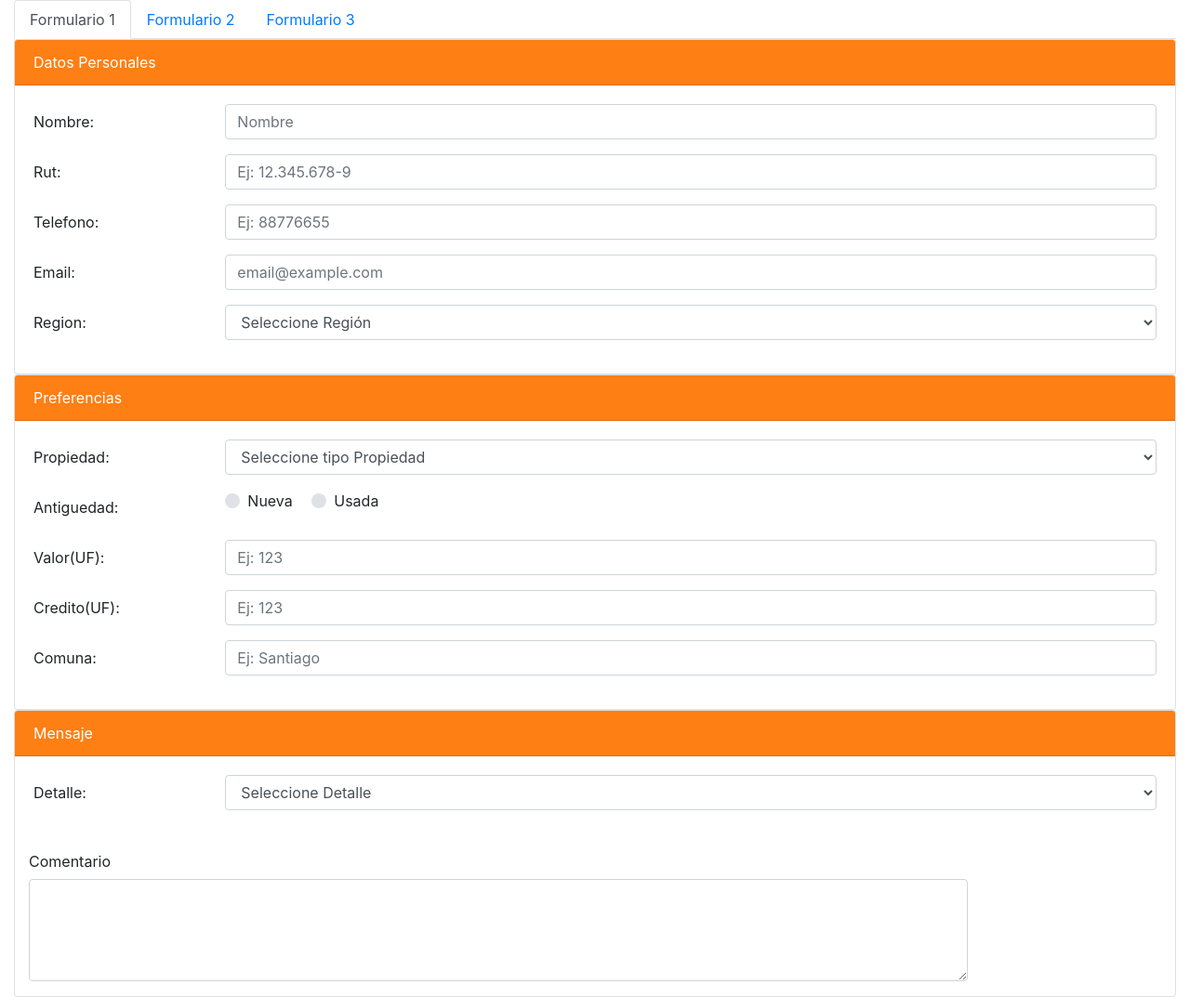
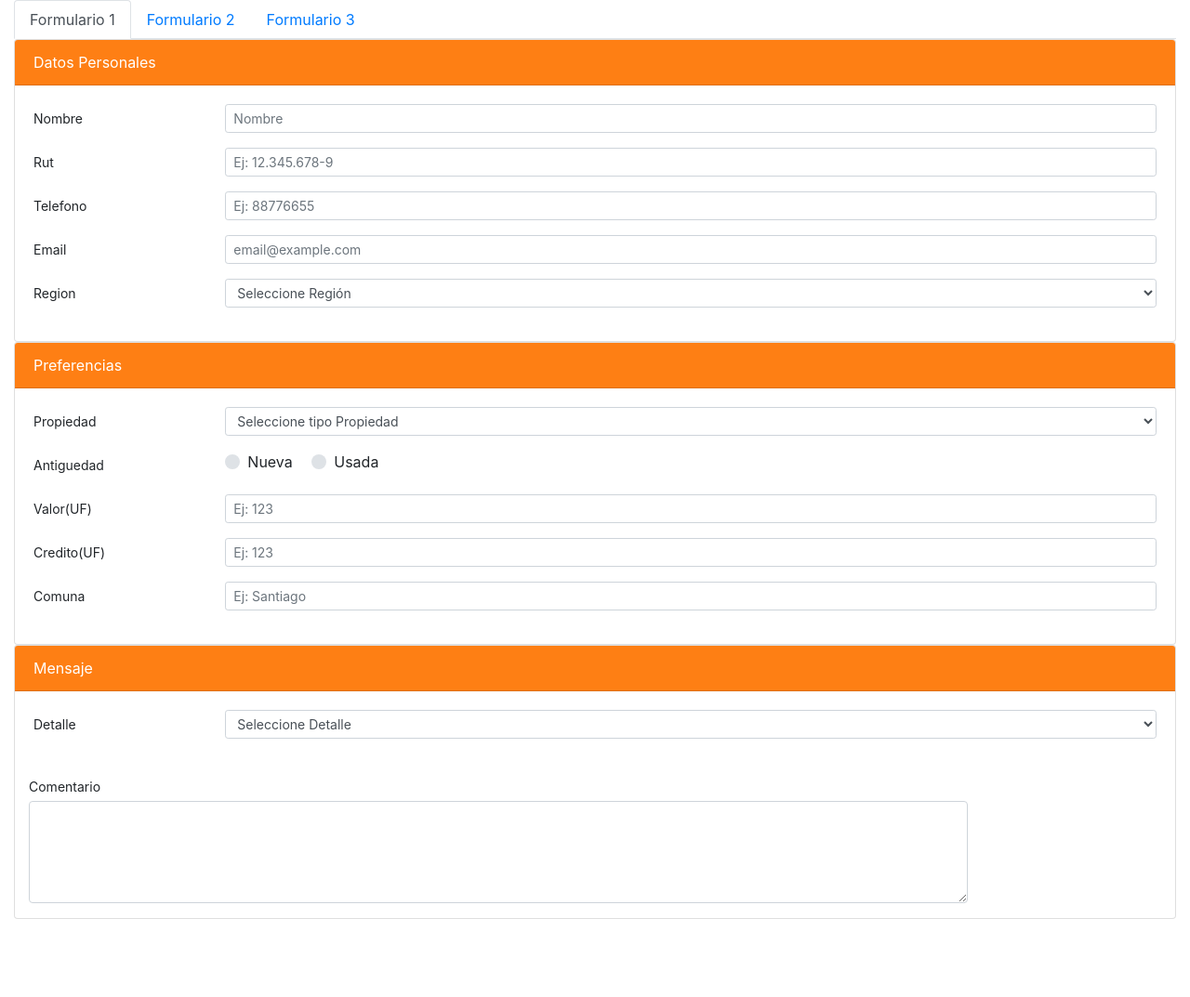
Before and after one commit to Harderground/archivos, a plain HTML site: page index.html in a window 1280 px wide. Shown: the whole page at 93% size. After the commit the page ends 989 px from the top, so only its background shows below. Drawn offline with nearby package versions, Linux system fonts and the light colour scheme.

Commit message:
form 1 v2

```diff
--- a/index.html
+++ b/index.html
@@ -42,33 +42,33 @@
                             <div class="card-body">
                                 <form>
                                     <div class="form-group row">
-                                        <label for="staticEmail" class="col-sm-2 col-form-label">Nombre:</label>
+                                        <label for="staticEmail" class="col-sm-2 col-form-label col-form-label-sm">Nombre</label>
                                         <div class="col-sm-10">
-                                            <input type="text" class="form-control" id="staticEmail" placeholder="Nombre">
+                                            <input type="text" class="form-control form-control-sm" id="staticEmail" placeholder="Nombre">
                                         </div>
                                     </div>
                                     <div class="form-group row">
-                                        <label for="staticEmail" class="col-sm-2 col-form-label">Rut:</label>
+                                        <label for="staticEmail" class="col-sm-2 col-form-label col-form-label-sm">Rut</label>
                                         <div class="col-sm-10">
-                                            <input type="text" class="form-control" id="staticEmail" placeholder="Ej: 12.345.678-9">
+                                            <input type="text" class="form-control form-control-sm" id="staticEmail" placeholder="Ej: 12.345.678-9">
                                         </div>
                                     </div>
                                     <div class="form-group row">
-                                        <label for="staticEmail" class="col-sm-2 col-form-label">Telefono:</label>
+                                        <label for="staticEmail" class="col-sm-2 col-form-label col-form-label-sm">Telefono</label>
                                         <div class="col-sm-10">
-                                            <input type="text" class="form-control" id="staticEmail" placeholder="Ej: 88776655">
+                                            <input type="text" class="form-control form-control-sm" id="staticEmail" placeholder="Ej: 88776655">
                                         </div>
                                     </div>
                                     <div class="form-group row">
-                                        <label for="staticEmail" class="col-sm-2 col-form-label">Email:</label>
+                                        <label for="staticEmail" class="col-sm-2 col-form-label col-form-label-sm">Email</label>
                                         <div class="col-sm-10">
-                                            <input type="text" class="form-control" id="staticEmail" placeholder="email@example.com">
+                                            <input type="text" class="form-control form-control-sm" id="staticEmail" placeholder="email@example.com">
                                         </div>
                                     </div>
                                     <div class="form-group row">
-                                        <label for="inputPassword" class="col-sm-2 col-form-label">Region:</label>
+                                        <label for="inputPassword" class="col-sm-2 col-form-label col-form-label-sm">Region</label>
                                         <div class="col-sm-10">
-                                            <select id="inputRegion" name="region" class="form-control">
+                                            <select id="inputRegion" name="region" class="form-control form-control-sm">
                                                 <option value="">Seleccione Región</option>
                                                 <option value="108755/RM">RM</option>
                                                 <option value="108743/I">I</option>
@@ -99,9 +99,9 @@
                             </div>
                             <div class="card-body">
                                 <div class="form-group row">
-                                    <label for="inputPassword" class="col-sm-2 col-form-label">Propiedad:</label>
+                                    <label for="inputPassword" class="col-sm-2 col-form-label col-form-label-sm">Propiedad</label>
                                     <div class="col-sm-10">
-                                        <select id="inputRegion" name="region" class="form-control">
+                                        <select id="inputRegion" name="region" class="form-control form-control-sm">
                                             <option value="">Seleccione tipo Propiedad</option>
                                             <option value="108755/RM">Casa</option>
                                             <option value="108743/I">Departamento</option>
@@ -110,34 +110,34 @@
                                     </div>
                                 </div>
                                 <div class="form-group row">
-                                    <label for="staticEmail" class="col-sm-2 col-form-label">Antiguedad:</label>
+                                    <label for="staticEmail" class="col-sm-2 col-form-label col-form-label-sm">Antiguedad</label>
                                     <div class="col-sm-10">
                                             <div class="custom-control custom-radio custom-control-inline">
-                                                    <input type="radio" id="customRadioInline1" name="customRadioInline1" class="custom-control-input">
+                                                    <input type="radio" id="customRadioInline1" name="customRadioInline1" class="custom-control-input form-control-sm">
                                                     <label class="custom-control-label" for="customRadioInline1">Nueva</label>
                                                   </div>
                                                   <div class="custom-control custom-radio custom-control-inline">
-                                                    <input type="radio" id="customRadioInline2" name="customRadioInline1" class="custom-control-input">
+                                                    <input type="radio" id="customRadioInline2" name="customRadioInline1" class="custom-control-input form-control-sm">
                                                     <label class="custom-control-label" for="customRadioInline2">Usada</label>
                                                   </div>
                                     </div>
                                 </div>
                                 <div class="form-group row">
-                                    <label for="staticEmail" class="col-sm-2 col-form-label">Valor(UF):</label>
+                                    <label for="staticEmail" class="col-sm-2 col-form-label col-form-label-sm">Valor(UF)</label>
                                     <div class="col-sm-10">
-                                        <input type="text" class="form-control" id="staticEmail" placeholder="Ej: 123">
+                                        <input type="text" class="form-control form-control-sm" id="staticEmail" placeholder="Ej: 123">
                                     </div>
                                 </div>
                                 <div class="form-group row">
-                                    <label for="staticEmail" class="col-sm-2 col-form-label">Credito(UF): <small class="text-muted"></small> </label>
+                                    <label for="staticEmail" class="col-sm-2 col-form-label col-form-label-sm">Credito(UF)</label>
                                     <div class="col-sm-10">
-                                        <input type="text" class="form-control" id="staticEmail" placeholder="Ej: 123  ">
+                                        <input type="text" class="form-control form-control-sm" id="staticEmail" placeholder="Ej: 123  ">
                                     </div>
                                 </div>
                                 <div class="form-group row">
-                                        <label for="staticEmail" class="col-sm-2 col-form-label">Comuna:</small> </label>
+                                        <label for="staticEmail" class="col-sm-2 col-form-label col-form-label-sm">Comuna</small> </label>
                                         <div class="col-sm-10">
-                                            <input type="text" class="form-control" id="staticEmail" placeholder="Ej: Santiago ">
+                                            <input type="text" class="form-control form-control-sm" id="staticEmail" placeholder="Ej: Santiago ">
                                         </div>
                                     </div>
                             </div>
@@ -150,9 +150,9 @@
                             <div class="card-body">
                                 <form>
                                     <div class="form-group row">
-                                        <label for="inputPassword" class="col-sm-2 col-form-label">Detalle:</label>
+                                        <label for="inputPassword" class="col-sm-2 col-form-label col-form-label-sm">Detalle</label>
                                         <div class="col-sm-10">
-                                            <select id="inputRegion" name="region" class="form-control">
+                                            <select id="inputRegion" name="region" class="form-control form-control-sm">
                                                 <option value="">Seleccione Detalle</option>
                                                 <option value="84913/Consulta">Consulta</option>
                                                 <option value="84912/Reclamo">Reclamo</option>
@@ -164,7 +164,7 @@
                                 </form>
                             </div>
                             <div class="form-group">
-                                <label for="exampleFormControlTextarea1" class="col-sm-2 col-form-label">Comentario</label>
+                                <label for="exampleFormControlTextarea1" class="col-sm-2 col-form-label col-form-label-sm">Comentario</label>
                                 <div class="col-sm-10">
                                     <textarea class="form-control" id="exampleFormControlTextarea1" rows="4"></textarea>
                                 </div>
```
